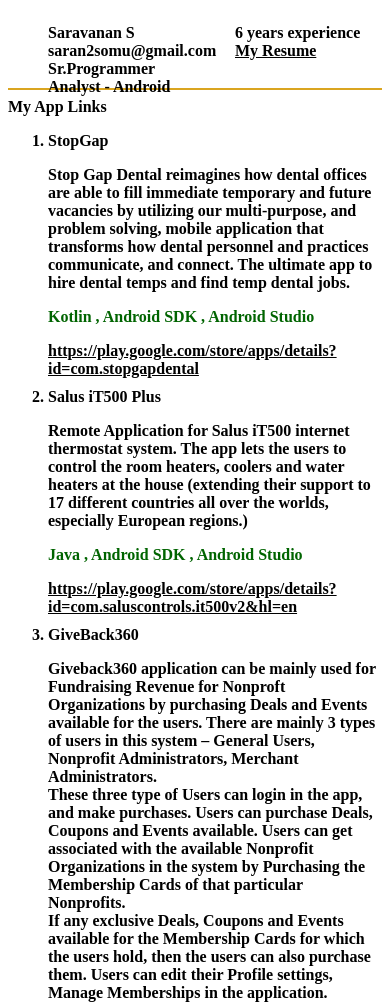
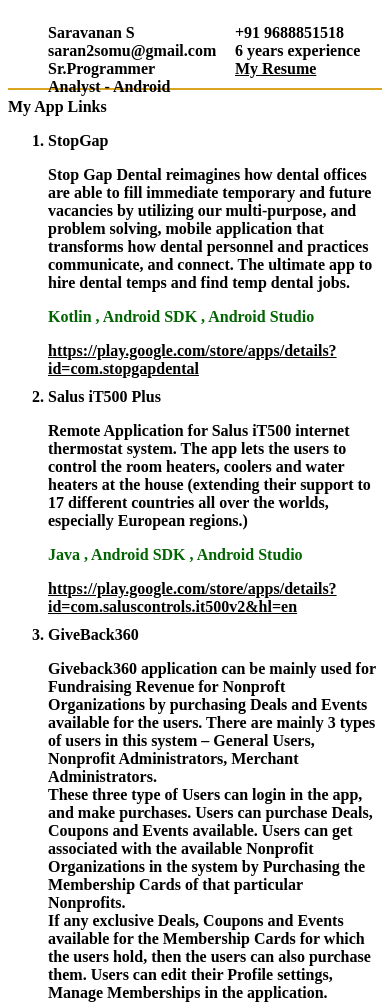
Before and after one commit to mssaravanan/mssaravanan.github.io, a plain HTML site: page index.html in a window 390 px wide. Shown: the top 1005 px of the page. Drawn offline with Linux system fonts and the light colour scheme.

Commit message:
add mobile number

```diff
--- a/index.html
+++ b/index.html
@@ -16,6 +16,7 @@
             </div>
             <div class="division">
                     <ul style="list-style-type:none;">
+                            <li ><b>+91 9688851518</b></li>
                             <li ><b>6 years experience</b></li>
                             <li><a href="saravanan_latest.pdf" target="_blank"><b>My Resume</a></a></li>
                      </ul>
```
